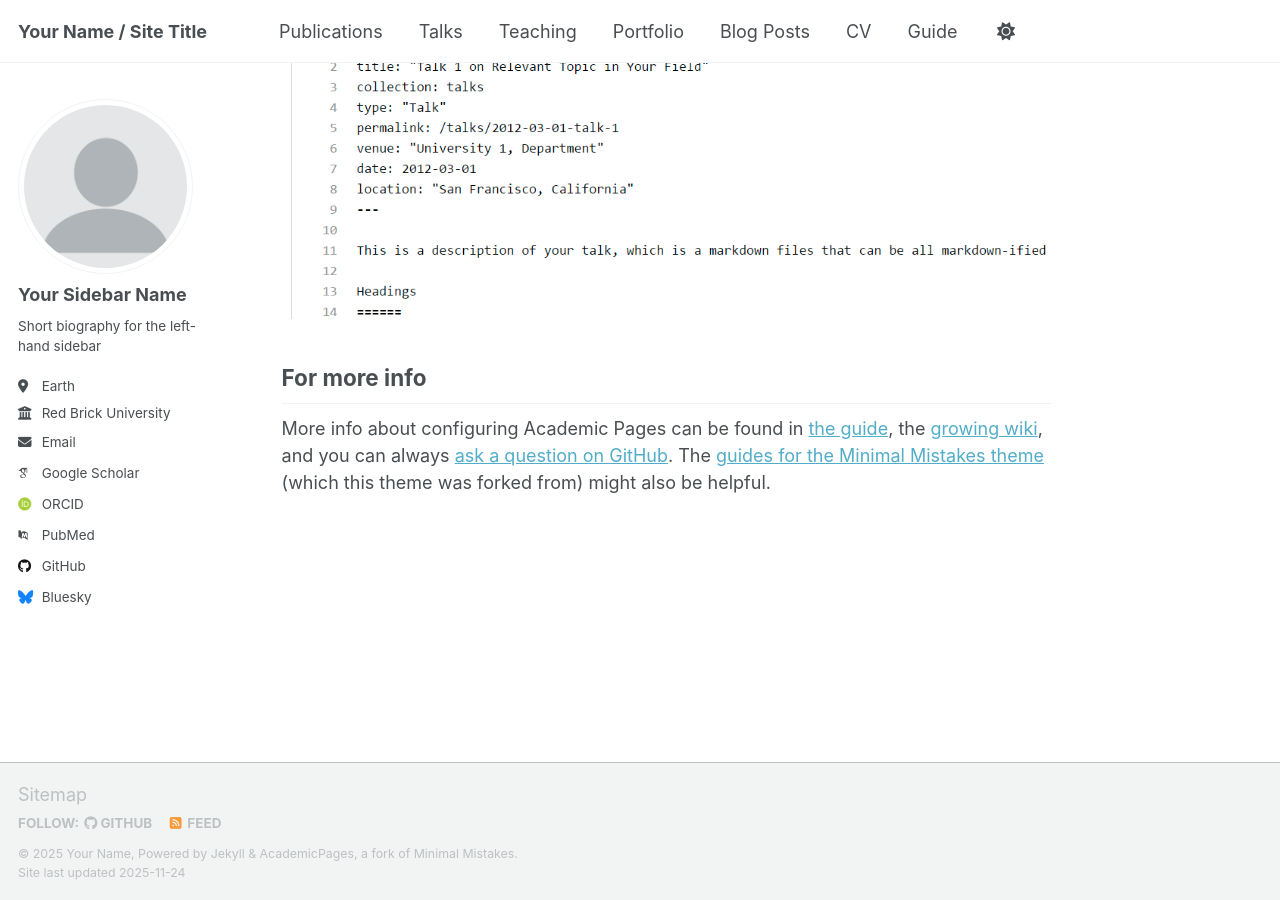
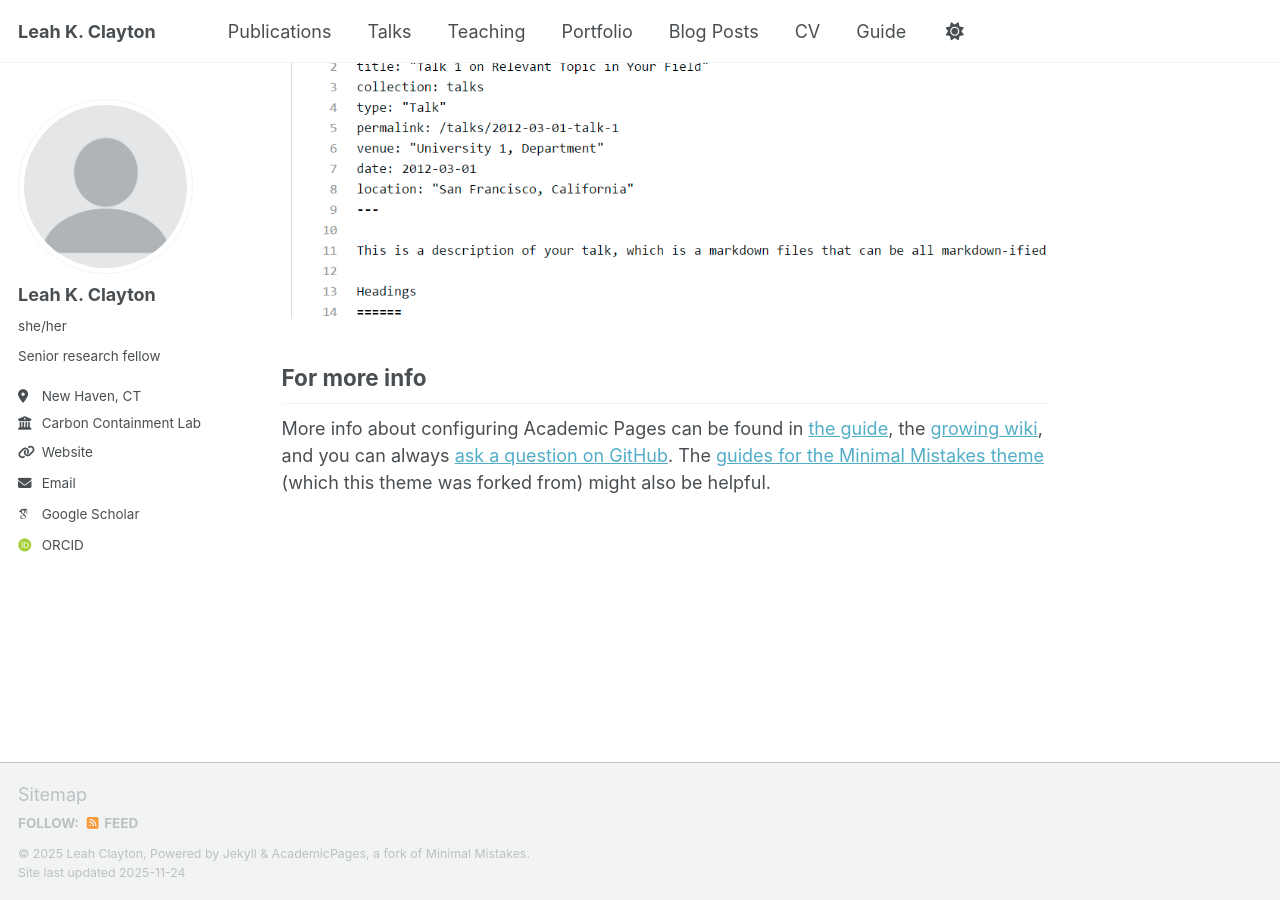
Before and after one commit to leah-clayton/leah-clayton.github.io, a Jekyll site: the page built from _pages/about.md, in a window 1280 px wide and 900 px high, scrolled down 2880 px. Built offline with Jekyll 4.4.1, drawn with Linux system fonts in a browser that asks for light colours; some web fonts are replaced; a script that is not in the unit is left out.

Commit message:
Update _config.yml

```diff
--- a/_config.yml
+++ b/_config.yml
@@ -9,14 +9,14 @@
 # Basic Site Settings
 locale                   : "en-US"
 site_theme               : "default" # Currently available options are "default", "air"
-title                    : "Your Name / Site Title"
+title                    : "Leah K. Clayton"
 title_separator          : "-"
-name                     : &name "Your Name"
+name                     : &name "Leah Clayton"
 description              : &description "Your Name's academic portfolio"   # Update this with a general description of your site, this is the default if not overridden by a page
-url                      : https://academicpages.github.io # The base hostname & protocol for your site e.g. "https://[your GitHub username].github.io",
+url                      : https://leah-clayton.github.io # The base hostname & protocol for your site e.g. "https://[your GitHub username].github.io",
                                                            # or if you already have some other page hosted on Github then use "https://[your GitHub username].github.io/[Your Repo Name]"
 baseurl                  : "" # the subpath of your site, e.g. "/blog"
-repository               : "academicpages/academicpages.github.io"
+repository               : "leah-clayton/leah-clayton.github.io"
 
 # Site Author - The following control what appear as part of the author content on the side bar.
 #               If a field is blank the icon and link will not appear, otherwise it will be shown.
@@ -24,23 +24,23 @@ repository               : "academicpages/academicpages.github.io"
 author:
   # Biographic information
   avatar           : "profile.png"
-  name             : "Your Sidebar Name"
-  pronouns         : # example: "she/her"
-  bio              : "Short biography for the left-hand sidebar"
-  location         : "Earth"
-  employer         : "Red Brick University"
-  uri              : # URL
-  email            : "none@example.org"
+  name             : "Leah K. Clayton"
+  pronouns         : "she/her"
+  bio              : "Senior research fellow"
+  location         : "New Haven, CT"
+  employer         : "Carbon Containment Lab"
+  uri              : "https://carboncontainmentlab.org"
+  email            : "leah.clayton@cclab.org"
 
   # Academic websites
   academia         : # URL
   arxiv            : # URL - Update with the correct link to your profile
-  googlescholar    : "https://scholar.google.com/citations?user=PS_CX0AAAAAJ"
+  googlescholar    : "https://scholar.google.com/citations?hl=en&user=6s5MaFEAAAAJ"
   inspire-hep      : # URL
   impactstory      : # URL
-  orcid            : "https://orcid.org/yourorcidurl"
+  orcid            : "https://orcid.org/0000-0002-7493-8101"
   semantic         : # URL
-  pubmed           : "https://www.ncbi.nlm.nih.gov/pubmed/?term=john+snow"
+  pubmed           : # URL
   researchgate     : # URL
   scopus           : # URL
 
@@ -48,13 +48,13 @@ author:
   bitbucket        : # Username - Update with your username on the site
   codepen          : # Username
   dribbble         : # Username
-  github           : "academicpages"
+  github           : #"academicpages"
   kaggle           : # Username
   stackoverflow    : # User number or user number and name (i.e., use "1" or "1/jeff-atwood")
 
   # Social media
   artstation       : # Username
-  bluesky          : "bsky.app" # Replace this with you Bluesky username
+  bluesky          : #"bsky.app" # Replace this with you Bluesky username
   facebook         : # Username
   flickr           : # Username
   foursquare       : # Username
```
